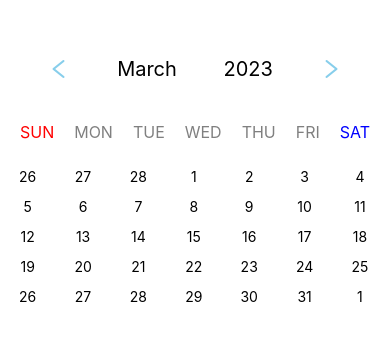
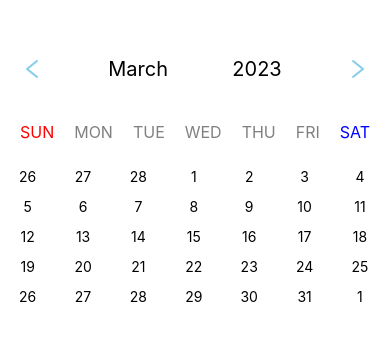
Before and after one commit to kimmy199535/react-app-calendar-HyeonBinKim, a React Native app: screen /Calendar in a window 390 px wide. Shown: the part 214-576 px from the top of the page. Built offline with nearby package versions, Linux system fonts and the light colour scheme.

Commit message:
🔥 delete unnecessary codes

```diff
--- a/components/CalendarPage.jsx
+++ b/components/CalendarPage.jsx
@@ -36,29 +36,23 @@ function CalendarPage() {
     }
   };
 
-  const onPressSelectedDate = (year, month) => {
-    setYear(year);
-    setMonth(month);
-  };
-
   return (
-    <View style={style.calendarContainer}>
+    <View>
+      <View>
         <Header
           month={month}
           year={year}
           onPressNextMonth={onPressNextMonth}
           onPressPrevMonth={onPressPrevMonth}
         />
+      </View>
+      <View>
         <Body month={month} year={year} date={date} today={today} />
+      </View>
     </View>
   );
 }
 
 export default CalendarPage;
 
-const style = StyleSheet.create({
-  calendarContainer: {
-    width: "100%",
-    backgroundColor: "white",
-  },
-});
+const style = StyleSheet.create({});
--- a/components/Header.jsx
+++ b/components/Header.jsx
@@ -40,8 +40,9 @@ export default Header;
 const style = StyleSheet.create({
   headerContainer: {
     flexDirection: "row",
-    justifyContent: "space-evenly",
+    justifyContent: "space-between",
     alignItems: "center",
+    paddingHorizontal: 20,
   },
   text: {
     fontSize: 20,
--- a/screens/Calendar.jsx
+++ b/screens/Calendar.jsx
@@ -18,7 +18,7 @@ export default Calendar;
 const styles = StyleSheet.create({
   container: {
     flex: 1,
-    backgroundColor: "#fff",
+    backgroundColor: "white",
     alignItems: "center",
     justifyContent: "center",
   },
```
Lines whose indentation alone changed are shown as unchanged.
